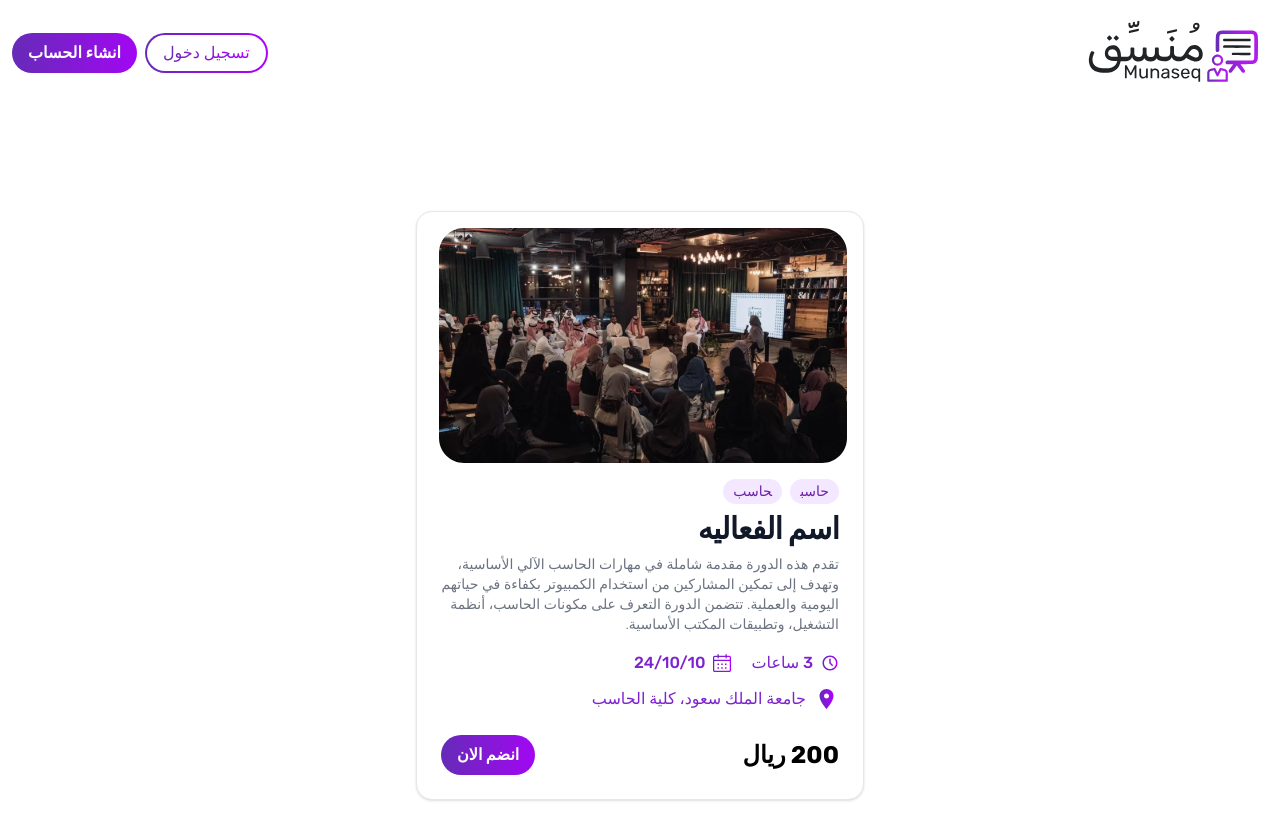
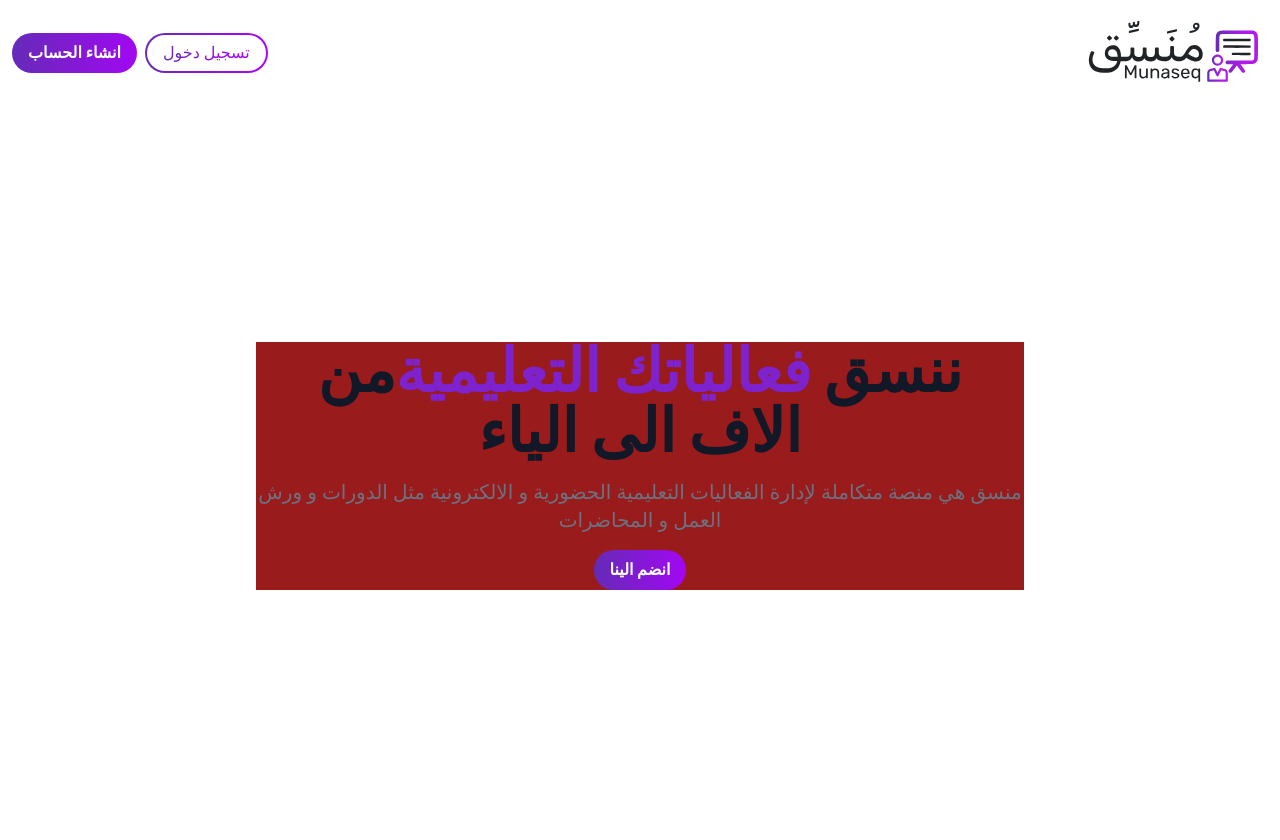
Before and after one commit to Krcherheadx/Munaseq, a Next.js app in the folder frontend/: page / in a window 1280 px wide. Shown: the top 840 px of the page. Built offline with nearby package versions, Linux system fonts and the light colour scheme.

Commit message:
hero section

```diff
--- a/frontend/src/app/page.tsx
+++ b/frontend/src/app/page.tsx
@@ -1,24 +1,14 @@
 import Image from "next/image";
 import Header from "@/components/landing-page/header";
 import LargeCard from "@/components/common/largeCard";
+import HeroSection from "@/components/landing-page/heroSection";
 import courseImage from "@/assets/icons/Rectangle 45.svg"; // For testing
 
 export default function Home() {
   return (
     <div>
       <Header />
-      <LargeCard
-        image={courseImage}
-        title={"اسم الفعاليه"}
-        description={
-          "تقدم هذه الدورة مقدمة شاملة في مهارات الحاسب الآلي الأساسية، وتهدف إلى تمكين المشاركين من استخدام الكمبيوتر بكفاءة في حياتهم اليومية والعملية. تتضمن الدورة التعرف على مكونات الحاسب، أنظمة التشغيل، وتطبيقات المكتب الأساسية."
-        }
-        time={"3 ساعات"}
-        date={"24/10/10"}
-        location={"جامعة الملك سعود، كلية الحاسب"}
-        cost={"200 ريال"}
-        badges={["حاسب", "حاسب"]}
-      />
+      <HeroSection />
     </div>
   );
 }
--- /dev/null
+++ b/frontend/src/components/landing-page/eventSection.tsx
@@ -0,0 +1,5 @@
+import React from "react";
+
+export default function eventSection() {
+  return <div></div>;
+}
--- /dev/null
+++ b/frontend/src/components/landing-page/featuresSection.tsx
@@ -0,0 +1,5 @@
+import React from "react";
+
+export default function featuresSection() {
+  return <div></div>;
+}
--- /dev/null
+++ b/frontend/src/components/landing-page/heroSection.tsx
@@ -0,0 +1,25 @@
+"use clint";
+import React from "react";
+import Button from "../common/button";
+// import { Calendar } from "@/components/common/shadcn-ui/calendar"
+
+export default function heroSection() {
+  return (
+    <div className="h-[90vh] flex justify-center items-center">
+      <div className="bg-red-800 text-center max-w-3xl">
+        <h1 className="text-gray-900 text-6xl font-bold mb-4">
+          ننسق <span className="text-purple-700">فعالياتك التعليمية</span>من
+          الاف الى الياء
+        </h1>
+        <p className="text-gray-500 text-xl font-light mb-4">
+          منسق هي منصة متكاملة لإدارة الفعاليات التعليمية الحضورية و الالكترونية
+          مثل الدورات و ورش العمل و المحاضرات
+        </p>
+        <div className="flex justify-center">
+          <Button>انضم الينا</Button>
+        </div>
+      </div>
+      <div></div>
+    </div>
+  );
+}
```
Also changed, not shown: frontend/src/components/landing-page/footerSection.tsx (added).
